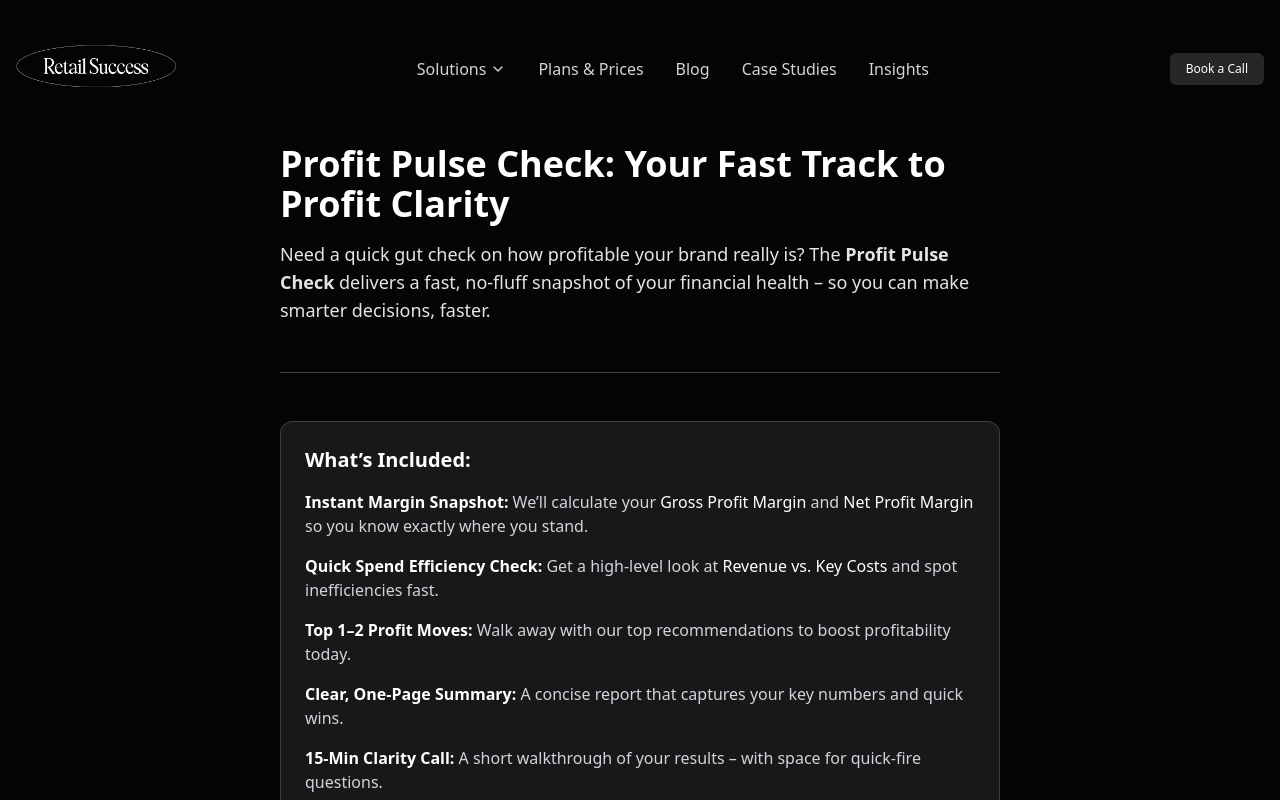
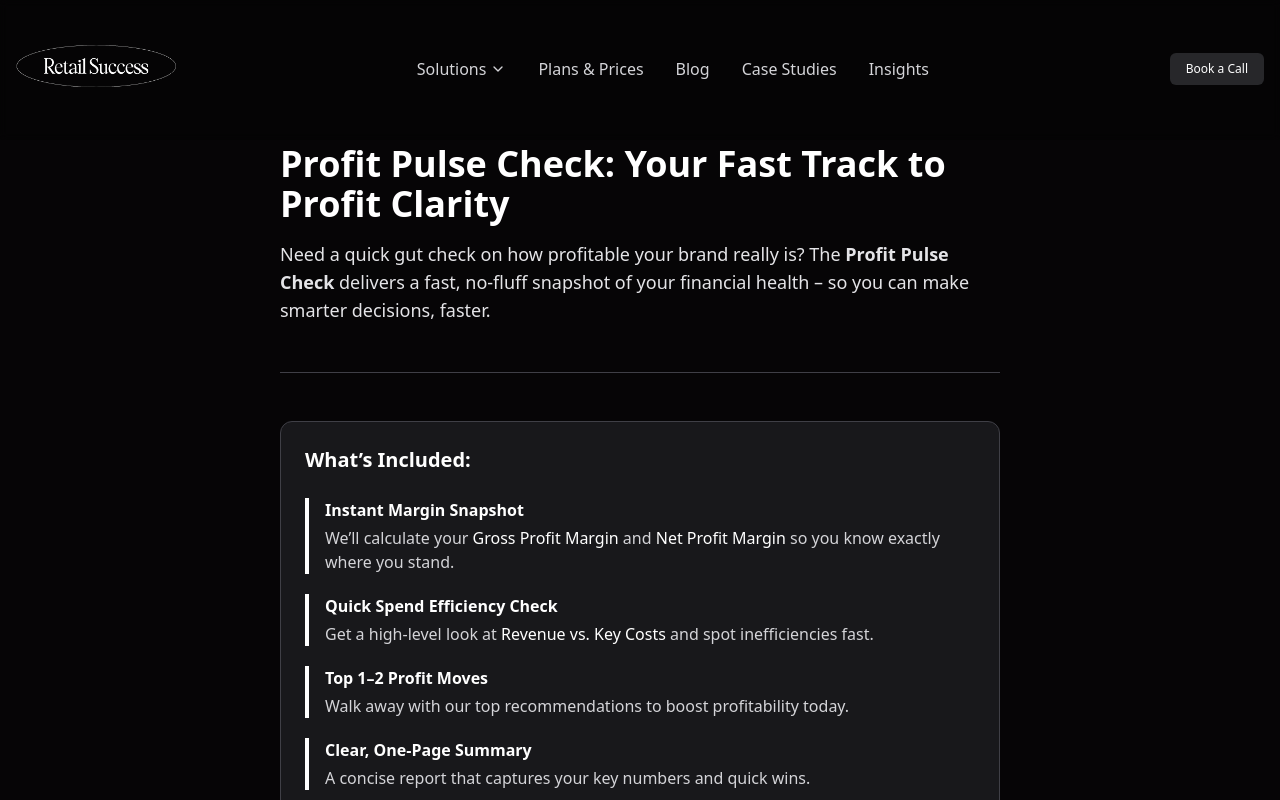
Before and after one commit to RetailSuccessCoach/retail-success-coach, a Next.js app: page /ecommerce-profit-audit in a window 1280 px wide. Shown: the top 800 px of the page. Built offline with nearby package versions, Linux system fonts and the light colour scheme.

Commit message:
Make 'What's Included' more scannable and user-friendly

```diff
--- a/src/app/ecommerce-profit-audit/page.tsx
+++ b/src/app/ecommerce-profit-audit/page.tsx
@@ -36,25 +36,45 @@ export default function ProfitPulseCheckPage() {
 
   {/* What’s Included */}
   <div className="bg-zinc-900 border border-zinc-700 rounded-xl p-5 sm:p-6">
-    <h2 className="text-xl font-semibold text-white mb-4">What’s Included:</h2>
-    <ul className="space-y-4 text-sm sm:text-base leading-relaxed">
-      <li>
-        <span className="font-semibold text-white">Instant Margin Snapshot:</span> We’ll calculate your <span className="text-white">Gross Profit Margin</span> and <span className="text-white">Net Profit Margin</span> so you know exactly where you stand.
-      </li>
-      <li>
-        <span className="font-semibold text-white">Quick Spend Efficiency Check:</span> Get a high-level look at <span className="text-white">Revenue vs. Key Costs</span> and spot inefficiencies fast.
-      </li>
-      <li>
-        <span className="font-semibold text-white">Top 1–2 Profit Moves:</span> Walk away with our top recommendations to boost profitability today.
-      </li>
-      <li>
-        <span className="font-semibold text-white">Clear, One-Page Summary:</span> A concise report that captures your key numbers and quick wins.
-      </li>
-      <li>
-        <span className="font-semibold text-white">15-Min Clarity Call:</span> A short walkthrough of your results – with space for quick-fire questions.
-      </li>
-    </ul>
+  <h2 className="text-xl font-semibold text-white mb-6">What’s Included:</h2>
+
+  <div className="space-y-5 text-sm sm:text-base leading-relaxed">
+    <div className="border-l-4 border-white pl-4">
+      <p className="text-white font-semibold mb-1">Instant Margin Snapshot</p>
+      <p className="text-zinc-300">
+        We’ll calculate your <span className="text-white">Gross Profit Margin</span> and <span className="text-white">Net Profit Margin</span> so you know exactly where you stand.
+      </p>
+    </div>
+
+    <div className="border-l-4 border-white pl-4">
+      <p className="text-white font-semibold mb-1">Quick Spend Efficiency Check</p>
+      <p className="text-zinc-300">
+        Get a high-level look at <span className="text-white">Revenue vs. Key Costs</span> and spot inefficiencies fast.
+      </p>
+    </div>
+
+    <div className="border-l-4 border-white pl-4">
+      <p className="text-white font-semibold mb-1">Top 1–2 Profit Moves</p>
+      <p className="text-zinc-300">
+        Walk away with our top recommendations to boost profitability today.
+      </p>
+    </div>
+
+    <div className="border-l-4 border-white pl-4">
+      <p className="text-white font-semibold mb-1">Clear, One-Page Summary</p>
+      <p className="text-zinc-300">
+        A concise report that captures your key numbers and quick wins.
+      </p>
+    </div>
+
+    <div className="border-l-4 border-white pl-4">
+      <p className="text-white font-semibold mb-1">15-Min Clarity Call</p>
+      <p className="text-zinc-300">
+        A short walkthrough of your results – with space for quick-fire questions.
+      </p>
+    </div>
   </div>
+</div>
 
   {/* Divider */}
   <div className="border-t border-zinc-700" />
```
